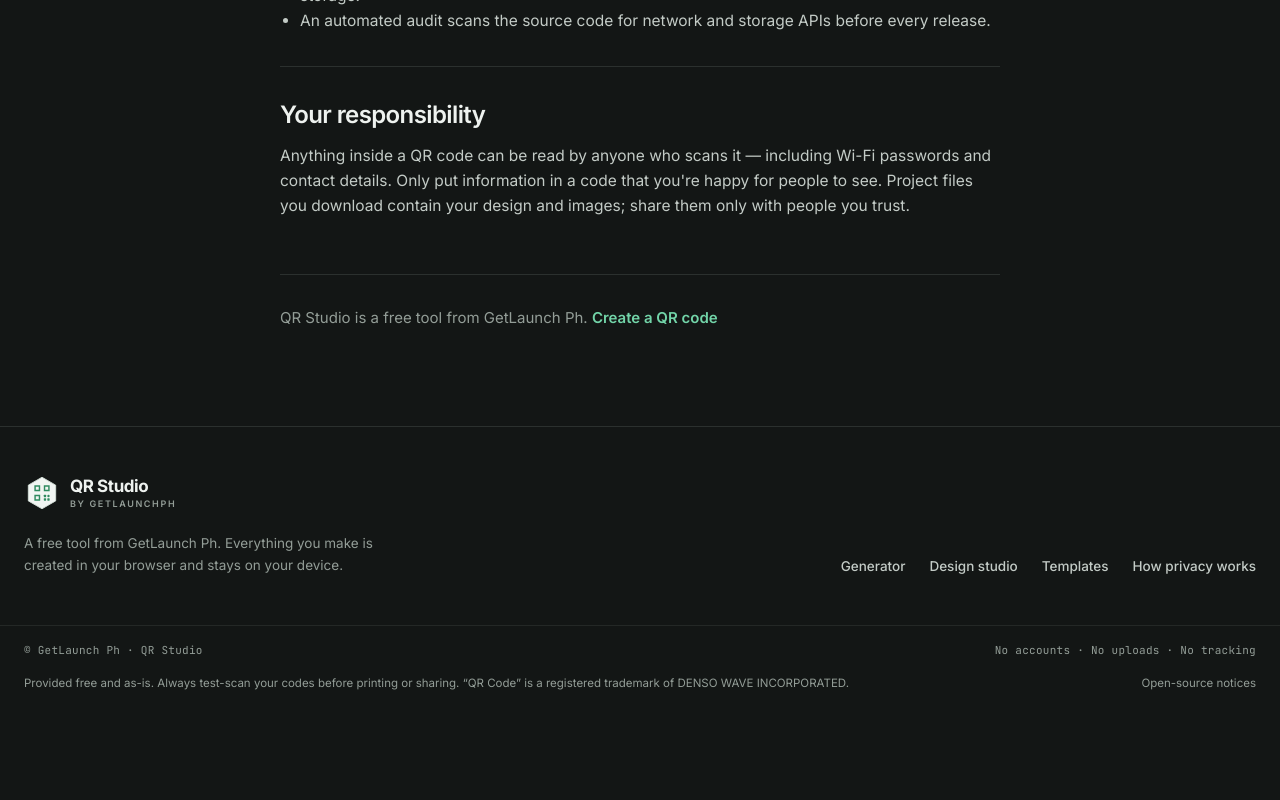
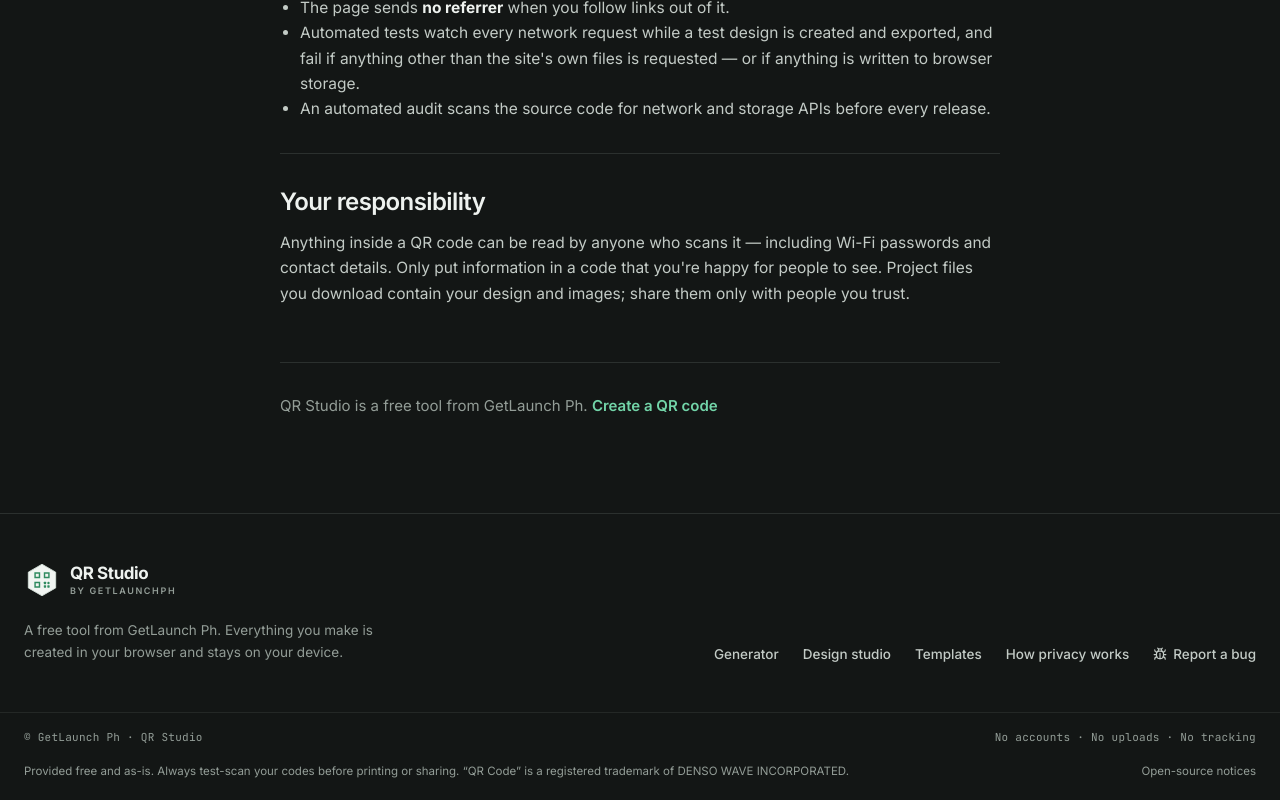
Before and after one commit to Josephcloyd/qr-studio, a Next.js app: page /privacy in a window 1280 px wide. Shown: the part 1484-2284 px from the top of the page. Before the commit the page ends 2197 px from the top, so only its background shows below. Built offline with nearby package versions, Linux system fonts and the light colour scheme.

Commit message:
feat: Report a bug link that opens a pre-filled email draft
Footer and studio File menu. The draft includes page path, browser and
screen size but never the design; nothing is sent by the app itself.

```diff
--- a/src/app/(site)/privacy/page.tsx
+++ b/src/app/(site)/privacy/page.tsx
@@ -89,6 +89,11 @@ export default function PrivacyPage() {
           example your website). That happens between their phone and that destination — QR Studio
           isn&apos;t involved.
         </p>
+        <p>
+          &ldquo;Report a bug&rdquo; opens your own email app with a draft addressed to us. It
+          includes the page you were on, your browser and screen size, but never your design. You
+          can edit or delete anything, and nothing is sent until you press send in your email app.
+        </p>
       </Block>
 
       <Block title="How this is enforced">
@@ -128,10 +133,7 @@ export default function PrivacyPage() {
 
       <p className="border-line text-ink-3 mt-6 border-t pt-8 text-[15px]">
         QR Studio is a free tool from GetLaunch Ph.{" "}
-        <Link
-          href="/"
-          className="text-accent-ink font-semibold underline-offset-4 hover:underline"
-        >
+        <Link href="/" className="text-accent-ink font-semibold underline-offset-4 hover:underline">
           Create a QR code
         </Link>
       </p>
--- /dev/null
+++ b/src/components/site/ReportBug.tsx
@@ -0,0 +1,46 @@
+"use client";
+
+import { Bug } from "lucide-react";
+import type { MouseEvent } from "react";
+import { bugReportMailto, type BugReportContext } from "@/lib/support/bugReport";
+import { cn } from "@/components/ui/cn";
+
+/** Browser details read at click time (never during prerender). Path only, no query string. */
+function currentContext(): BugReportContext {
+  return {
+    page: window.location.pathname,
+    userAgent: navigator.userAgent,
+    screen: `${window.screen.width}×${window.screen.height}`,
+    viewport: `${window.innerWidth}×${window.innerHeight}`,
+  };
+}
+
+/** Opens the person's email app with a pre-filled report. QR Studio sends nothing itself. */
+export function openBugReport(): void {
+  const a = document.createElement("a");
+  a.href = bugReportMailto(currentContext());
+  a.click();
+}
+
+export function ReportBugLink({
+  className,
+  withIcon = false,
+}: {
+  className?: string;
+  withIcon?: boolean;
+}) {
+  // Static fallback href for prerender / no-JS; details are filled in on click.
+  const onClick = (e: MouseEvent<HTMLAnchorElement>) => {
+    e.currentTarget.href = bugReportMailto(currentContext());
+  };
+  return (
+    <a
+      href={bugReportMailto(null)}
+      onClick={onClick}
+      className={cn("inline-flex items-center gap-1.5", className)}
+    >
+      {withIcon && <Bug className="size-3.5" aria-hidden="true" />}
+      Report a bug
+    </a>
+  );
+}
--- a/src/components/site/SiteFooter.tsx
+++ b/src/components/site/SiteFooter.tsx
@@ -1,5 +1,6 @@
 import Link from "next/link";
 import { Brand } from "./Brand";
+import { ReportBugLink } from "./ReportBug";
 
 export function SiteFooter() {
   return (
@@ -28,6 +29,7 @@ export function SiteFooter() {
           <Link href="/privacy/" className="hover:text-ink">
             How privacy works
           </Link>
+          <ReportBugLink className="hover:text-ink" withIcon />
         </nav>
       </div>
       <div className="border-line/70 border-t">
--- a/src/features/studio/TopBar.tsx
+++ b/src/features/studio/TopBar.tsx
@@ -2,6 +2,7 @@
 
 import { DropdownMenu } from "radix-ui";
 import {
+  Bug,
   Download,
   Eye,
   FilePlus2,
@@ -17,6 +18,7 @@ import {
 } from "lucide-react";
 import { useRef } from "react";
 import { Brand } from "@/components/site/Brand";
+import { openBugReport } from "@/components/site/ReportBug";
 import { ProductNav } from "@/components/site/SiteHeader";
 import { SupportButton } from "@/components/site/Support";
 import { ThemeToggle } from "@/components/site/ThemeToggle";
@@ -133,6 +135,8 @@ export function TopBar({ compact = false }: { compact?: boolean }) {
               shortcut="?"
               onSelect={() => openDialog("shortcuts")}
             />
+            <DropdownMenu.Separator className="bg-line my-1 h-px" />
+            <MenuItem icon={Bug} label="Report a bug" onSelect={openBugReport} />
           </DropdownMenu.Content>
         </DropdownMenu.Portal>
       </DropdownMenu.Root>
--- /dev/null
+++ b/src/lib/support/bugReport.ts
@@ -0,0 +1,50 @@
+/**
+ * Bug reports open the person's own email app with a pre-filled message.
+ * Nothing is sent by QR Studio itself, and the design is never included.
+ */
+export const BUG_REPORT_EMAIL = "danojosephclyde@gmail.com";
+
+export interface BugReportContext {
+  /** Path only (no query or hash), e.g. "/studio/". */
+  page: string;
+  userAgent: string;
+  screen: string;
+  viewport: string;
+}
+
+const MAX_FIELD = 300;
+const clip = (s: string) => (s.length > MAX_FIELD ? `${s.slice(0, MAX_FIELD)}…` : s);
+
+export function bugReportBody(ctx: BugReportContext | null): string {
+  const lines = [
+    "What happened?",
+    "",
+    "",
+    "What did you expect to happen?",
+    "",
+    "",
+    "Steps to reproduce:",
+    "1. ",
+    "2. ",
+    "",
+    "(Screenshots help: attach them to this email.)",
+  ];
+  if (ctx) {
+    lines.push(
+      "",
+      "---",
+      `Page: ${clip(ctx.page)}`,
+      `Browser: ${clip(ctx.userAgent)}`,
+      `Screen: ${clip(ctx.screen)} · window ${clip(ctx.viewport)}`,
+      "",
+      "QR Studio added the details above to help us reproduce the problem. Your design isn't included. Edit or remove anything before sending.",
+    );
+  }
+  return lines.join("\r\n");
+}
+
+export function bugReportMailto(ctx: BugReportContext | null): string {
+  const subject = encodeURIComponent("QR Studio bug report");
+  const body = encodeURIComponent(bugReportBody(ctx));
+  return `mailto:${BUG_REPORT_EMAIL}?subject=${subject}&body=${body}`;
+}
```
Also changed, not shown: 2 other files (tests, documents, lock files or other folders).
